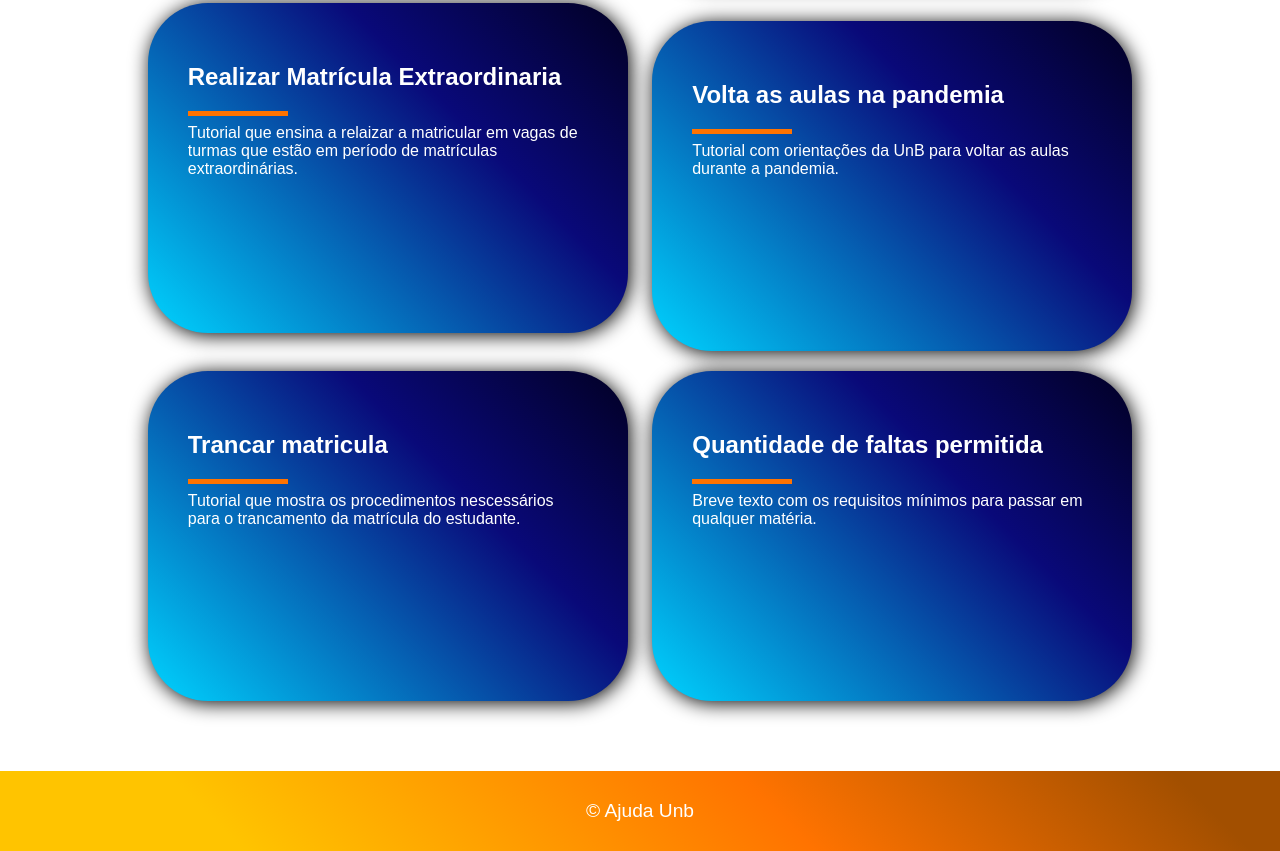
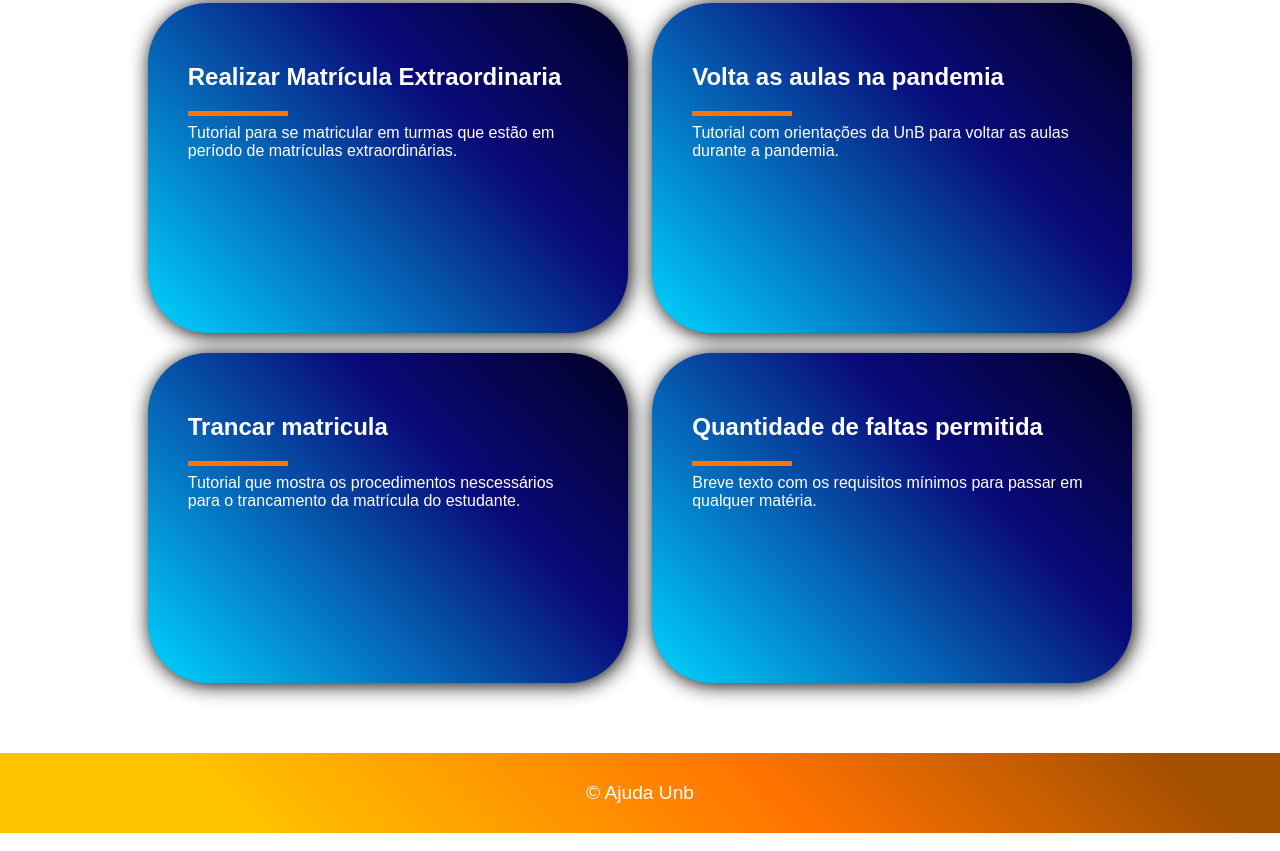
Before and after one commit to Ajuda-UnB/ajuda-unb.github.io, a plain HTML site: page index.html in a window 1280 px wide. Shown: the part 1577-2428 px from the top of the page. Drawn offline with Linux system fonts and the light colour scheme.

Commit message:
Update index.html

```diff
--- a/index.html
+++ b/index.html
@@ -60,7 +60,7 @@
             <div class="card">
                 <h2>Realizar Matrícula Extraordinaria</h2>
                 <hr>
-                <p>Tutorial que ensina a relaizar a matricular em vagas de turmas que estão em período de matrículas extraordinárias.</p>
+                <p>Tutorial para se matricular em turmas que estão em período de matrículas extraordinárias.</p>
             </div>
         </a>
         <a href="tutorial4.pdf">
```
